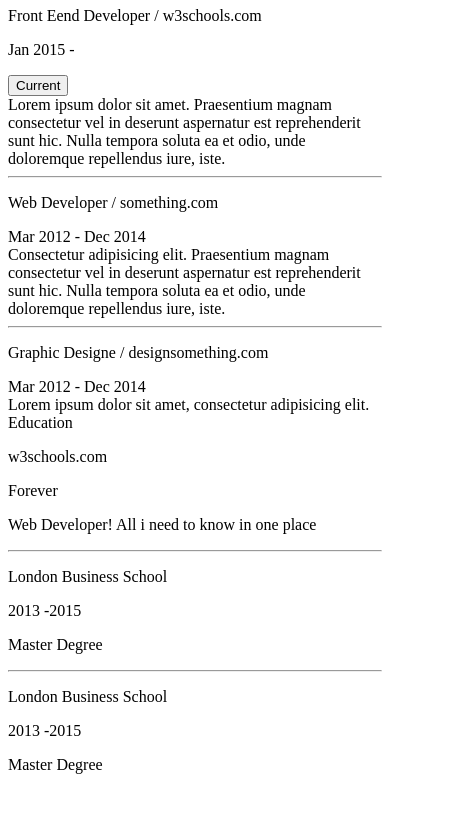
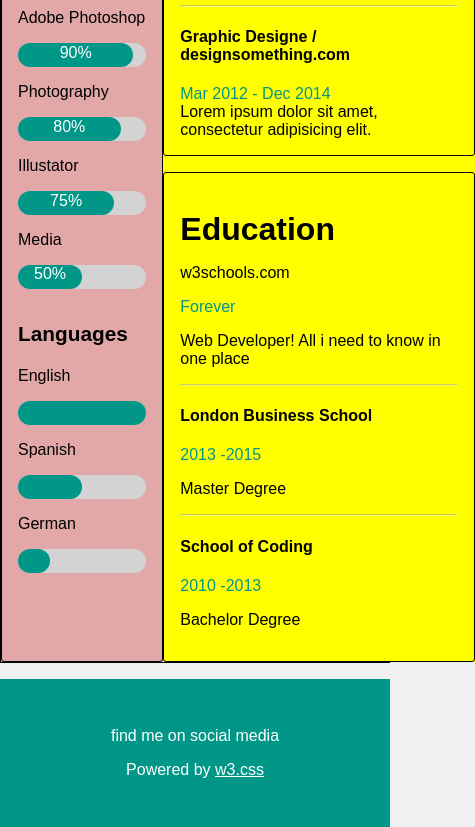
Before and after one commit to RashJrEdmund/cv-template, a plain HTML site: page index.html in a window 390 px wide. Shown: the part 559-1386 px from the top of the page, 475 px wide, since content can reach past the window. Before the commit the page ends 1349 px from the top, so only its background shows below. Drawn offline with Linux system fonts and the light colour scheme.

Commit message:
working on responsiveness

```diff
--- a/assets/styles/style.css
+++ b/assets/styles/style.css
@@ -0,0 +1,215 @@
+body {
+  font-family: sans-serif;
+  padding-top: 15px;
+  background-color: #f0f0f0;
+  margin: 0;
+}
+
+hr {
+  opacity: 0.5;
+}
+
+.whole {
+  display: grid;
+  grid-template-columns: 1fr 1fr;
+  /* grid-template-columns: repeat(2, minmax(25rem, 1fr)); */
+
+  /* gap: 1rem; */
+  max-width: 1224px;
+  margin: auto;
+  background-color: #e2a8a8;
+  border: .5px solid black;
+}
+
+/* FIRST BLOCK START */
+
+.side-block {
+  border-radius: 3px;
+  max-width: 30rem;
+  /* width: 40vw; */
+  width: auto;
+  height: auto;
+  border: 1px solid black;
+}
+.side-block .avatar {
+  background: url("../images/avatar.png");
+  background-position: center;
+  background-size: cover;
+  color: #000;
+  width: auto;
+
+  /* height: 40vw; */
+
+  height: 18.5rem;
+  max-height: 30rem;
+  font-size: 1.5rem;
+}
+
+.side-block .contact {
+  padding: 0.4rem 1rem;
+}
+
+/* edditing skill levels*/
+
+.section-header {
+  font-size: 1.3rem;
+  font-weight: bold;
+}
+
+.skills {
+  padding: 0.4rem 1rem;
+}
+
+.languages {
+  padding: 0.4rem 1rem 1.5rem;
+}
+
+/* skill bar start */
+
+.full-bar {
+  height: 1.5rem;
+  border-radius: 10rem;
+  background-color: #d3d3d3;
+}
+
+.adobe-green-bar {
+  width: 90%;
+  height: 1.5rem;
+  border-radius: 10rem;
+  background-color: #009688;
+  color: #fff;
+  text-align: center;
+}
+
+.adobe-green-bar .text {
+  padding-top: 1%;
+}
+
+.photography-green-bar {
+  width: 80%;
+  height: 1.5rem;
+  border-radius: 10rem;
+  background-color: #009688;
+  color: #fff;
+  text-align: center;
+}
+
+.photography-green-bar .text {
+  padding-top: 1%;
+}
+
+.illustrator-green-bar {
+  width: 75%;
+  height: 1.5rem;
+  border-radius: 10rem;
+  background-color: #009688;
+  color: #fff;
+  text-align: center;
+}
+
+.illustrator-green-bar .text {
+  padding-top: 1%;
+}
+
+.media-green-bar {
+  width: 50%;
+  height: 1.5rem;
+  border-radius: 10rem;
+  background-color: #009688;
+  color: #fff;
+  text-align: center;
+}
+
+.media-green-bar .text {
+  padding-top: 1%;
+}
+
+.english-green-bar {
+  width: 100%;
+  height: 1.5rem;
+  border-radius: 10rem;
+  background-color: #009688;
+}
+
+.spanish-green-bar {
+  width: 50%;
+  height: 1.5rem;
+  border-radius: 10rem;
+  background-color: #009688;
+}
+
+.german-green-bar {
+  width: 25%;
+  height: 1.5rem;
+  border-radius: 10rem;
+  background-color: #009688;
+}
+
+/* skill bar end */
+/* FIRST BLOCK END */
+/* SECOND BLOCK START */
+
+.first-and-second {
+  background-color: yellow;
+  /* width: fit-content; */
+  width: 100%;
+  margin-right: 10px;
+}
+
+.date {
+  color: #009688;
+}
+
+.second-block {
+  border-radius: 3px;
+  border: 1px solid black;
+  margin-top: 1rem;
+  padding: 1rem;
+  height: fit-content;
+}
+
+.second-block h1 {
+  margin-bottom: 2.5rem;
+}
+
+.second-block button {
+  border: none;
+  background-color: #009688;
+  color: #fff;
+  padding: 0.3rem;
+  font-size: large;
+  border-radius: 3px;
+}
+
+/* SECOND BLOCK END */
+/* 3RD BLOCK START */
+
+.third-block {
+  border-radius: 3px;
+  border: 1px solid black;
+  margin-top: 1rem;
+  padding: 1rem;
+}
+
+.third-block h1 {
+  margin-bottom: 2.5%;
+}
+
+/* 3RD BLOCK END */
+/* FOOTER START */
+
+footer {
+  text-align: center;
+  background-color: #009688;
+  color: #fff;
+  padding: 2rem 0;
+  margin-top: 1rem;
+}
+
+footer .media-icons:hover {
+  background-color: #f0f0f0;
+}
+
+footer a{
+  color: #fff;
+}
--- a/index.html
+++ b/index.html
@@ -9,6 +9,7 @@
         <title>CV Template</title>
     </head>
     <body>
+    <div class="whole">
         <div class="side-block">
             <div class="avatar">
                 Jane Doe
@@ -26,23 +27,23 @@
                 <p class="section-header">Skills</p>
 
                 <p>Adobe Photoshop</p>
-            <div class="adobe-full-bar">
-                <div class="adobe-greeb-bar"></div>
+                <div class="full-bar">
+                    <div class="adobe-green-bar"><p class="text">90%</p></div>
                 </div>
 
                 <p>Photography</p>
-            <div class="photography-full-bar">
-                <div class="photography-green-bar"></div>
+                <div class="full-bar">
+                    <div class="photography-green-bar"><p class="text">80%</p></div>
                 </div>
 
                 <p>Illustator</p>
-            <div class="illustator-full-bar">
-                <div class="illustator-green-bar"></div>
+                <div class="full-bar">
+                    <div class="illustrator-green-bar"><p class="text">75%</p></div>
                 </div>
 
                 <p>Media</p>
-            <div class="media-full-bar">
-                <div class="media-green-bar"></div>
+                <div class="full-bar">
+                    <div class="media-green-bar"><p class="text">50%</p></div>
                 </div>
             </div>
 
@@ -50,30 +51,28 @@
                 <p class="section-header">Languages</p>
 
                 <p>English</p>
-            <div class="english-full-bar">
+                <div class="full-bar">
                     <div class="english-green-bar"></div>
                 </div>
 
                 <p>Spanish</p>
-            <div class="spanish-full-bar">
+                <div class="full-bar">
                     <div class="spanish-green-bar"></div>
                 </div>
 
                 <p>German</p>
-            <div class="german-full-bar">
+                <div class="full-bar">
                     <div class="german-green-bar"></div>
                 </div>
             </div>
         </div>
-
+        <div class="first-and-second">
             <div class="second-block">
-
+                <h1>WorkEexperience</h1>
                 <div class="child-block">
-            <h1>WorkEexperience</h1>
-            <p>Front Eend Developer / w3schools.com</p>
-            <div class="date1">
-                <p>Jan 2015 -</p>
-                <button>Current</button>
+                    <h4>Front Eend Developer / w3schools.com</h4>
+                    <div class="date">
+                        <p>Jan 2015 - <button>Current</button></p>
                     </div>
                     <div class="lorem">
                         Lorem ipsum dolor sit amet. Praesentium magnam consectetur vel in deserunt aspernatur est reprehenderit sunt hic. Nulla tempora soluta ea et odio, unde doloremque repellendus iure, iste.
@@ -83,8 +82,8 @@
                 <hr>
 
                 <div class="child-block">
-            <p>Web Developer / something.com</p>
-            <div class="date2">
+                    <h4>Web Developer / something.com</h4>
+                    <div class="date">
                         Mar 2012 - Dec 2014
                     </div>
                     <div class="consect">
@@ -95,8 +94,8 @@
                 <hr>
 
                 <div class="child-block">
-            <p>Graphic Designe / designsomething.com</p>
-            <div class="date2">
+                    <h4>Graphic Designe / designsomething.com</h4>
+                    <div class="date">
                         Mar 2012 - Dec 2014
                     </div>
                     <div class="lorem2">
@@ -106,13 +105,11 @@
             </div>
 
             <div class="third-block">
+                <h1>Education</h1>
                 <div class="child-block">
-            <div class="education">
-                Education
-            </div>
                     <div>
                         <p>w3schools.com</p>
-                <p class="forever">Forever</p>
+                        <p class="date">Forever</p>
                         <p>Web Developer! All i need to know in one place</p>
                     </div>
                 </div>
@@ -120,22 +117,32 @@
                 <hr>
 
                 <div class="child-block">
-            <p class="london">
+                    <h4 class="london">
                         London Business School
-            </p>
-            <p>2013 -2015</p>
+                    </h4>
+                    <p class="date">2013 -2015</p>
                     <p>Master Degree</p>
                 </div>
 
                 <hr>
 
                 <div class="child-block">
-            <p class="school-of-coding">
-                London Business School
-            </p>
-            <p>2013 -2015</p>
-            <p>Master Degree</p>
+                    <h4 class="school-of-coding">
+                        School of Coding
+                    </h4>
+                    <p class="date">2010 -2013</p>
+                    <p>Bachelor Degree</p>
                 </div>
             </div>
+        </div>
+    </div>
+        <footer>
+            <p>find me on social media</p>
+            <div class="media-icons">
+
+            </div>
+
+            <p>Powered by <a href="#" target="_blank">w3.css</a></p>
+        </footer>
     </body>
 </html>
```
Lines whose indentation alone changed are shown as unchanged.
